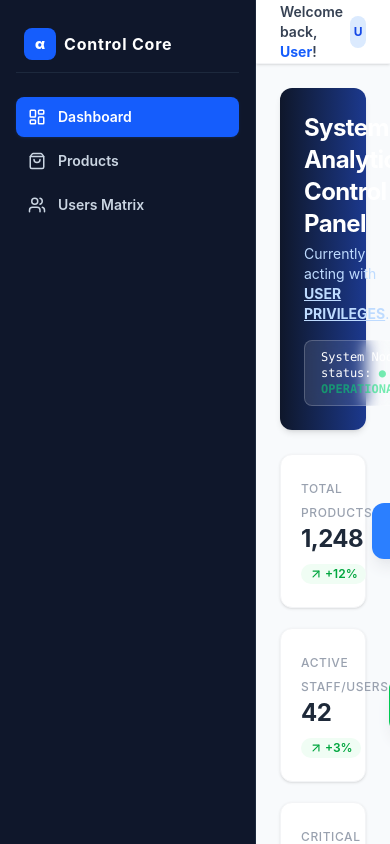
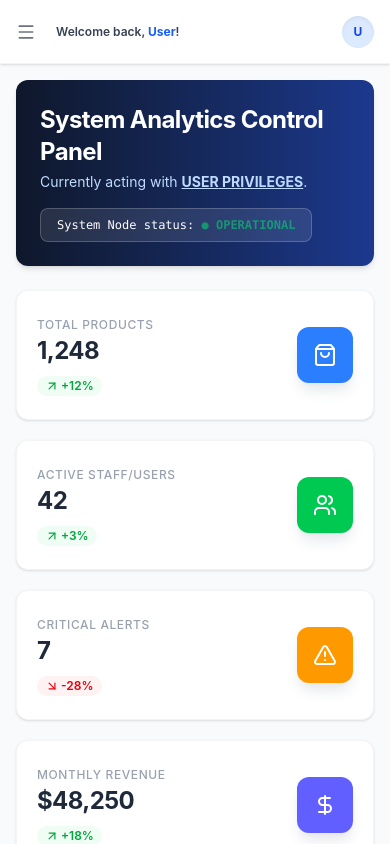
Before and after one commit to ashish-kumarthakur/alpha-dashboard, a React (Vite) app: page /login in a window 390 px wide. Both pictures are taken after a click on the button 195 px from the left and 520 px from the top of the page. Shown: the top 844 px of the page. Built offline with nearby package versions, Linux system fonts and the light colour scheme.

Commit message:
fix: make layout sidebar fully responsive for mobile

```diff
--- a/src/components/Layout.jsx
+++ b/src/components/Layout.jsx
@@ -1,10 +1,13 @@
-import React from 'react';
+import React, { useState } from 'react';
 import { Link, useNavigate, useLocation } from 'react-router-dom';
-import { LayoutDashboard, ShoppingBag, Users, LogOut } from 'lucide-react';
+import { LayoutDashboard, ShoppingBag, Users, LogOut, Menu, X } from 'lucide-react';
 
 export default function Layout({ children, auth, setAuth }) {
   const navigate = useNavigate();
   const location = useLocation();
+
+  // Mobile Mobile Sidebar Toggle State Control Matrix
+  const [isMobileOpen, setIsMobileOpen] = useState(false);
 
   const handleLogout = () => {
     setAuth({ isAuthenticated: false, role: null });
@@ -18,15 +21,35 @@ export default function Layout({ children, auth, setAuth }) {
   ];
 
   return (
-    <div className="min-h-screen bg-slate-50 flex">
-      {/* Dynamic Left Sidebar Layer */}
-      <aside className="w-64 bg-slate-900 text-slate-300 flex flex-col justify-between border-r border-slate-800 shrink-0">
+    <div className="min-h-screen bg-slate-50 flex relative font-sans">
+
+      {/* 1. Backdrop Layer Overlay for Mobile view close constraints */}
+      {isMobileOpen && (
+        <div
+          className="fixed inset-0 bg-slate-900/50 backdrop-blur-sm z-40 lg:hidden transition-opacity"
+          onClick={() => setIsMobileOpen(false)}
+        />
+      )}
+
+      {/* 2. Fully Responsive Sidebar (Desktop default, Mobile sliding out drawer layout) */}
+      <aside className={`fixed inset-y-0 left-0 w-64 bg-slate-900 text-slate-300 flex flex-col justify-between border-r border-slate-800 z-50 transition-transform duration-300 ease-in-out lg:translate-x-0 lg:static lg:h-screen lg:shrink-0 ${
+        isMobileOpen ? 'translate-x-0' : '-translate-x-full'
+      }`}>
         <div className="p-4">
-          <div className="flex items-center gap-2 px-2 py-3 border-b border-slate-800 mb-6">
-            <div className="w-8 h-8 bg-blue-600 rounded-lg flex items-center justify-center text-white font-black text-sm">
-              α
+          <div className="flex items-center justify-between px-2 py-3 border-b border-slate-800 mb-6">
+            <div className="flex items-center gap-2">
+              <div className="w-8 h-8 bg-blue-600 rounded-lg flex items-center justify-center text-white font-black text-sm">
+                α
+              </div>
+              <span className="text-white font-bold tracking-wider text-base">Control Core</span>
             </div>
-            <span className="text-white font-bold tracking-wider text-base">Control Core</span>
+            {/* Close Button Inside Drawer Matrix (Mobile Only) */}
+            <button
+              onClick={() => setIsMobileOpen(false)}
+              className="lg:hidden p-1 text-slate-400 hover:text-white rounded-lg hover:bg-slate-800 cursor-pointer"
+            >
+              <X size={18} />
+            </button>
           </div>
 
           {/* Navigation Links Mapping */}
@@ -38,6 +61,7 @@ export default function Layout({ children, auth, setAuth }) {
                 <Link
                   key={item.path}
                   to={item.path}
+                  onClick={() => setIsMobileOpen(false)} // Mobile auto close after jump
                   className={`flex items-center gap-3 px-3 py-2.5 rounded-lg text-sm font-semibold transition-all ${
                     isActive
                       ? 'bg-blue-600 text-white shadow-sm shadow-blue-500/10'
@@ -64,18 +88,28 @@ export default function Layout({ children, auth, setAuth }) {
         </div>
       </aside>
 
-      {/* Main Framework Page Render Body */}
-      <main className="flex-1 flex flex-col min-w-0">
-        <header className="h-16 bg-white border-b border-gray-100 flex items-center justify-between px-6 shadow-sm">
-          <div className="text-sm font-semibold text-gray-700">
-            Welcome back, <span className="text-blue-600 font-bold capitalize">{auth.role}</span>!
+      {/* 3. Main Page Render Body Adjusting to width limits */}
+      <main className="flex-1 flex flex-col min-w-0 h-screen overflow-hidden">
+        <header className="h-16 bg-white border-b border-gray-100 flex items-center justify-between px-4 sm:px-6 shadow-sm shrink-0">
+          <div className="flex items-center gap-3">
+            {/* Mobile View Hamburger Trigger Button (Visible only under 1024px break line) */}
+            <button
+              onClick={() => setIsMobileOpen(true)}
+              className="lg:hidden p-2 -ml-2 text-gray-500 hover:text-gray-700 hover:bg-gray-50 rounded-lg transition-colors cursor-pointer"
+            >
+              <Menu size={20} />
+            </button>
+            <div className="text-xs sm:text-sm font-semibold text-gray-700 truncate max-w-[180px] sm:max-w-none">
+              Welcome back, <span className="text-blue-600 font-bold capitalize">{auth.role}</span>!
+            </div>
           </div>
-          <div className="w-8 h-8 rounded-full bg-blue-100 text-blue-700 font-bold text-xs flex items-center justify-center uppercase">
+          <div className="w-8 h-8 rounded-full bg-blue-100 text-blue-700 font-bold text-xs flex items-center justify-center uppercase shadow-inner">
             {auth.role?.charAt(0)}
           </div>
         </header>
 
-        <div className="p-6 flex-1 overflow-y-auto">
+        {/* Outer Grid Scroll Scope */}
+        <div className="p-4 sm:p-6 flex-1 overflow-y-auto min-w-0">
           {children}
         </div>
       </main>
```
